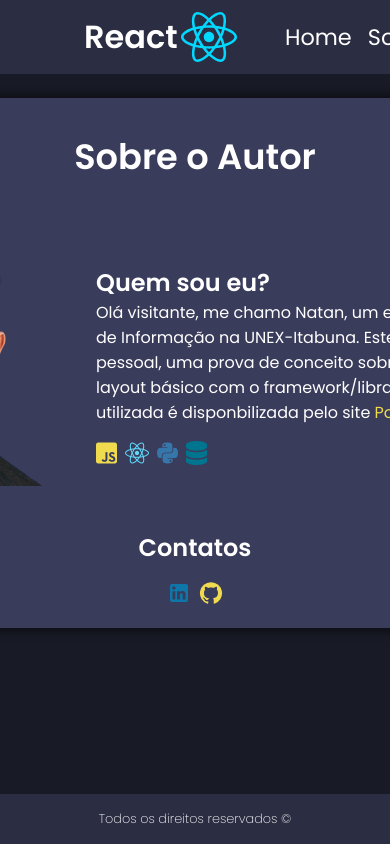
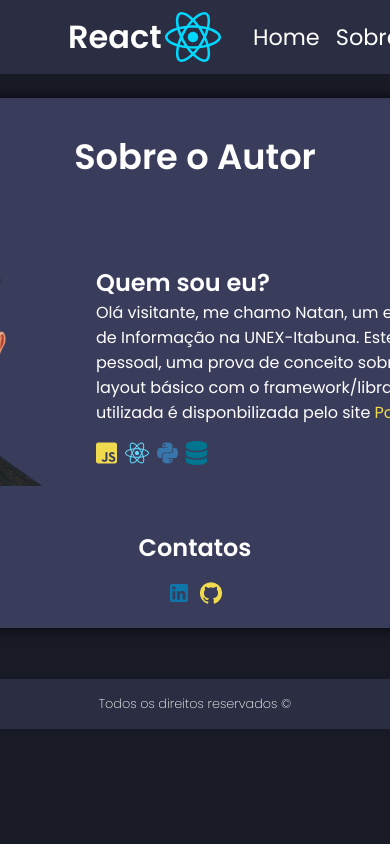
Before and after one commit to NatanCorreiaS/pokemon-api, a React (Create React App) app: page /about in a window 390 px wide. Shown: the top 844 px of the page. Built offline with nearby package versions, Linux system fonts and the light colour scheme.

Commit message:
layout home completamente arrumado

```diff
--- a/src/App.css
+++ b/src/App.css
@@ -4,6 +4,10 @@
   box-sizing: border-box;
   font-family: "Poppins", sans-serif;
 }
+
+/* .app {
+  position: relative;
+} */
 
 a {
   text-decoration: none;
--- a/src/styles/Footer.css
+++ b/src/styles/Footer.css
@@ -11,9 +11,12 @@ footer h4 {
 }
 
 @media (max-width: 450px) {
-  footer {
+  body {
+    overflow-y: auto;
+  }
+  /* footer {
     position: absolute;
     bottom: 0%;
     width: 100%;
-  }
+  } */
 }
--- a/src/styles/Header.css
+++ b/src/styles/Header.css
@@ -52,11 +52,11 @@ nav ul li:hover {
   }
 
   header .logo-container h1 {
-    margin-left: 1rem;
+    /* margin-left: 1rem; */
     font-size: 2rem;
   }
 
   header nav {
-    margin-left: 3rem;
+    margin-left: 2rem;
   }
 }
```
